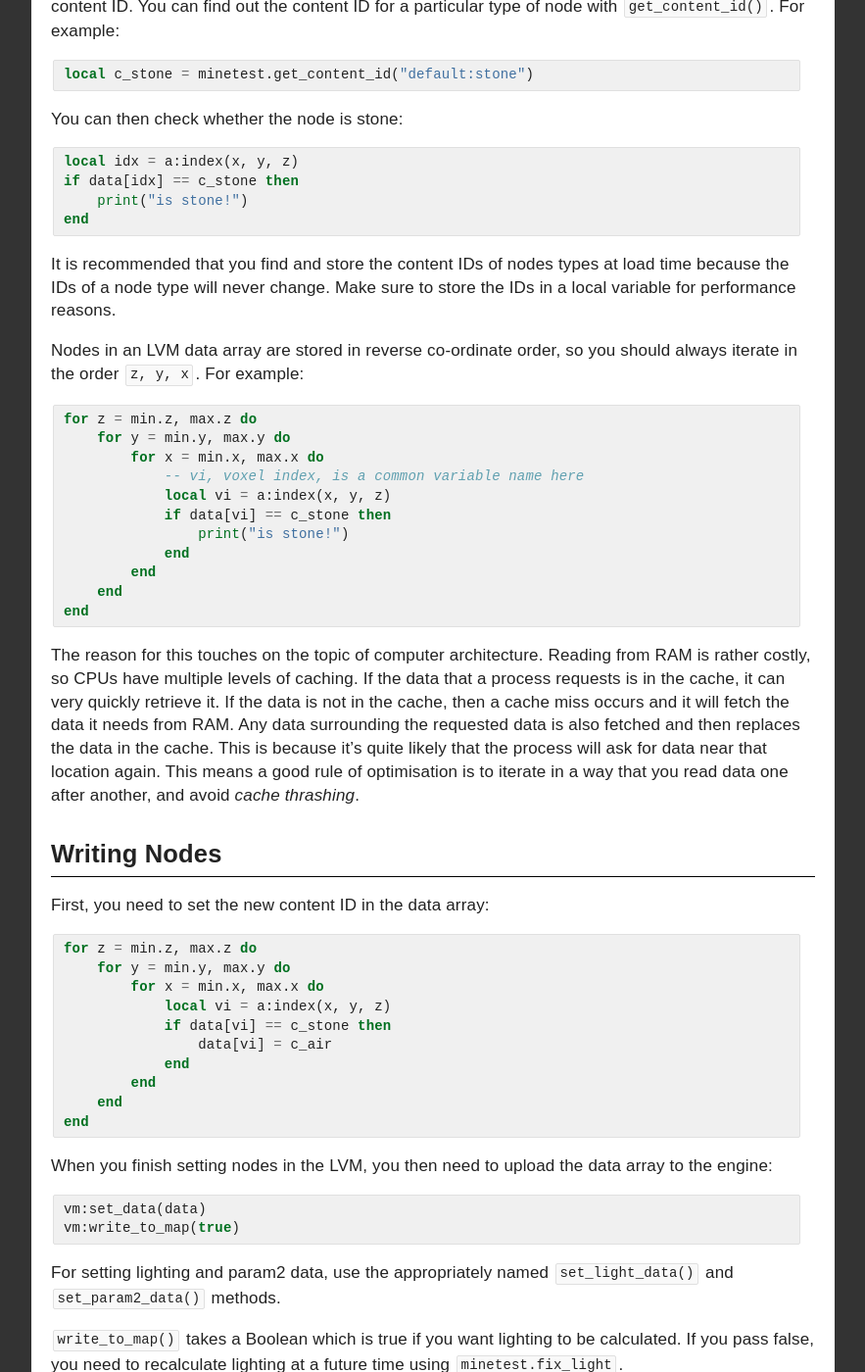
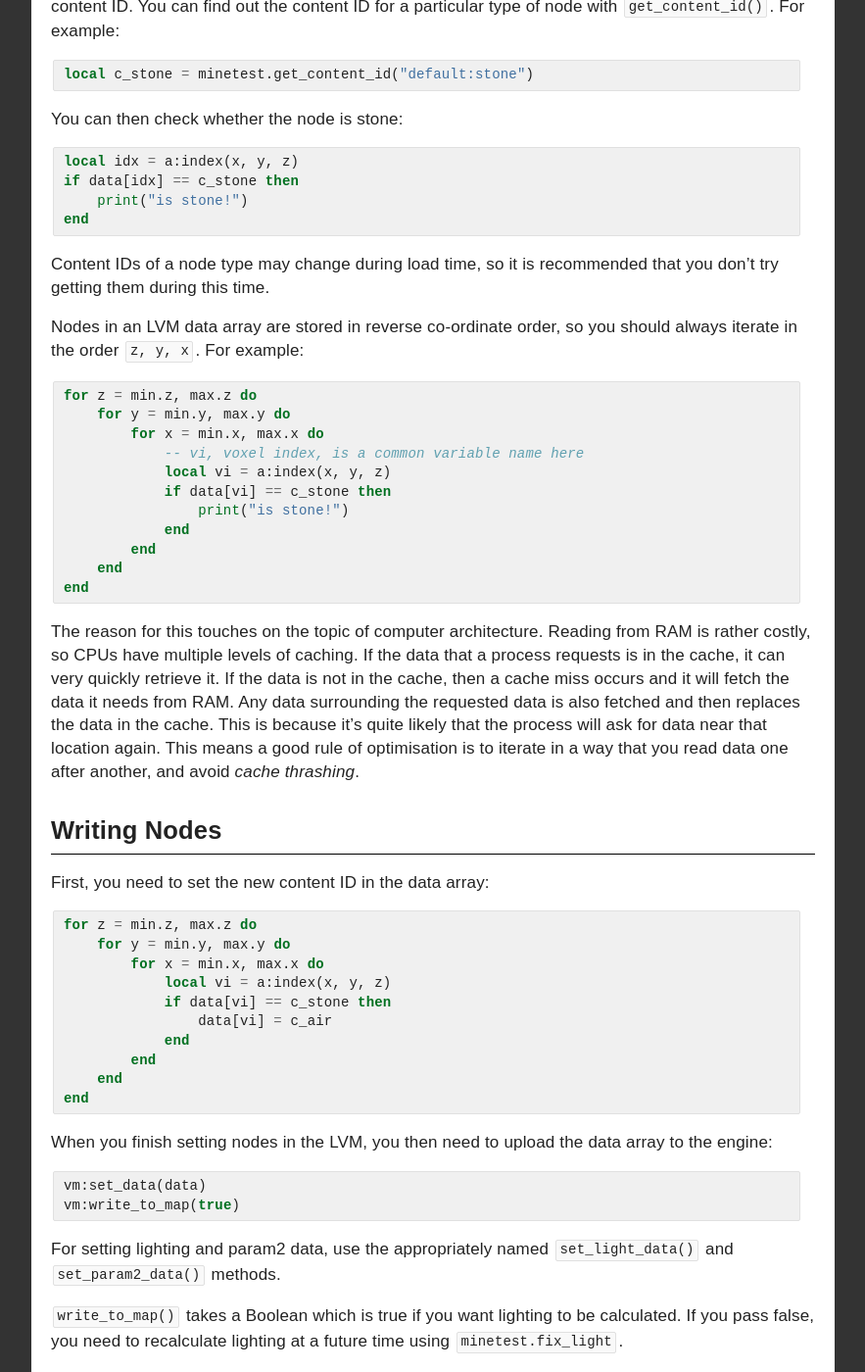
Before and after one commit to rubenwardy/minetest_modding_book, a Jekyll site: the page built from _en/advmap/lvm.md, in a window 1280 px wide and 1400 px high, scrolled down 1649 px. Shown: the whole window at 98% size, without its empty margins (338-1221 px from the left). Built offline with Jekyll 4.4.1, drawn with Linux system fonts in a browser that asks for light colours; some of the changed text lies outside the part shown.

Commit message:
LVM: Fix ContentID inaccuracy

````diff
--- a/_en/advmap/lvm.md
+++ b/_en/advmap/lvm.md
@@ -105,9 +105,8 @@ if data[idx] == c_stone then
 end
 ```
 
-It is recommended that you find and store the content IDs of nodes types
-at load time because the IDs of a node type will never change. Make sure to store
-the IDs in a local variable for performance reasons.
+Content IDs of a node type may change during load time, so it is recommended that
+you don't try getting them during this time.
 
 Nodes in an LVM data array are stored in reverse co-ordinate order, so you should
 always iterate in the order `z, y, x`. For example:
@@ -170,11 +169,10 @@ time using `minetest.fix_light`.
 ## Example
 
 ```lua
--- Get content IDs during load time, and store into a local
-local c_dirt  = minetest.get_content_id("default:dirt")
-local c_grass = minetest.get_content_id("default:dirt_with_grass")
+local function grass_to_dirt(pos1, pos2)
+    local c_dirt  = minetest.get_content_id("default:dirt")
+    local c_grass = minetest.get_content_id("default:dirt_with_grass")
 
-local function grass_to_dirt(pos1, pos2)
     -- Read data into LVM
     local vm = minetest.get_voxel_manip()
     local emin, emax = vm:read_from_map(pos1, pos2)
````
